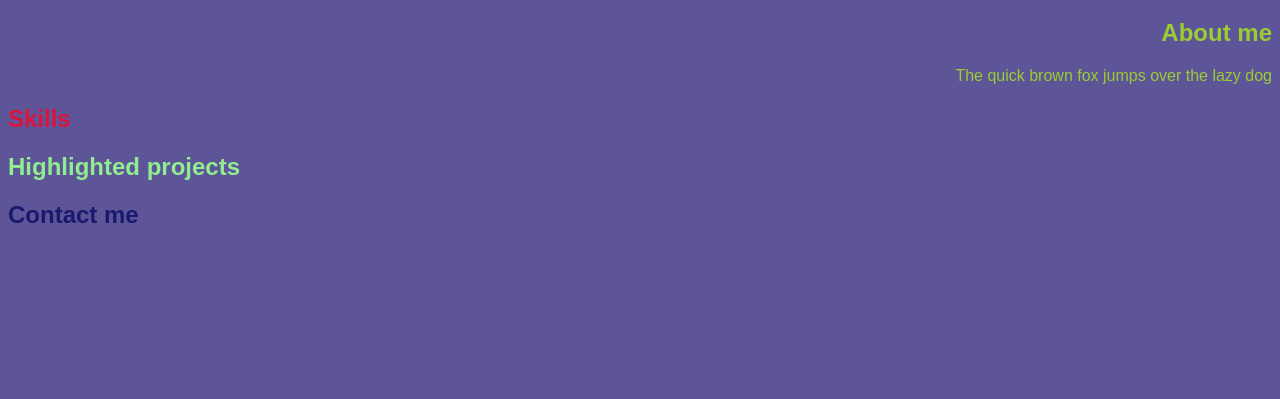
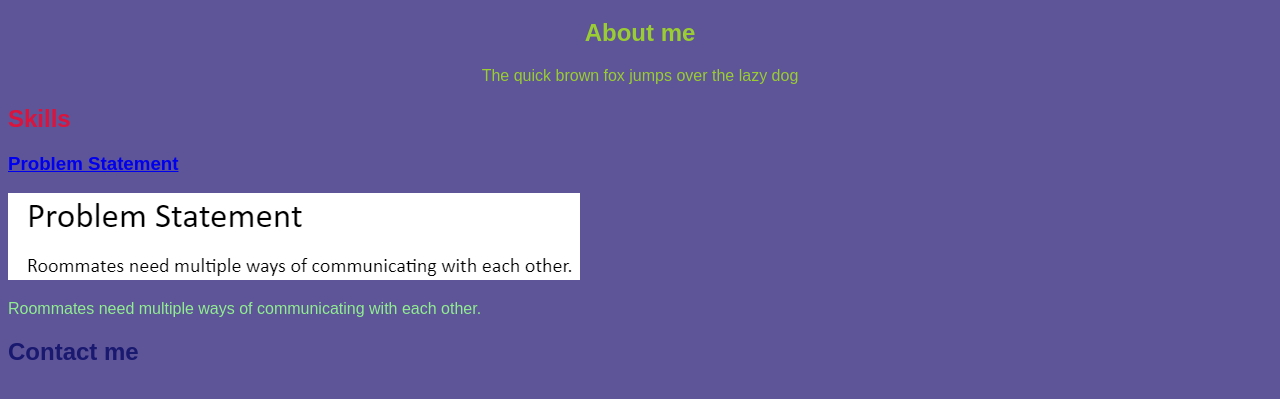
Before and after one commit to DuncanSzabaga/DuncanSzabaga.github.io, a plain HTML site: page index.html in a window 1280 px wide. Shown: the part 61-460 px from the top of the page. Drawn offline with Linux system fonts and the light colour scheme.

Commit message:
Adds the folders and files necessary for the Problem Statement

```diff
--- a/index.html
+++ b/index.html
@@ -19,13 +19,20 @@
     </div>
 
 
-    <div class="projects">
-        <h2>Highlighted projects</h2>
+    <div class = "projects">
+      <!-- Problem Statement Assignment -->
+      <section class="project">
+      <a href="files/statement.pdf"><h3>Problem Statement</h3></a>
+      <a href="files/statement.pdf"><img src="images/problem.png"></a>
+      <p>Roommates need multiple ways of communicating with each other.</p>
+      </section>
     </div>
 
 
     <div class="contact">
         <h2>Contact me</h2>
     </div>
+
+
   </body>
 </html>
--- a/styles.css
+++ b/styles.css
@@ -7,7 +7,7 @@ h1 {
     color:darkblue;
 }
 .about {
-    text-align: right;
+    text-align: center;
     width: 100%;
     color: yellowgreen;
 }
```
Also changed, not shown: images/problem.png (added), 1 other file.
